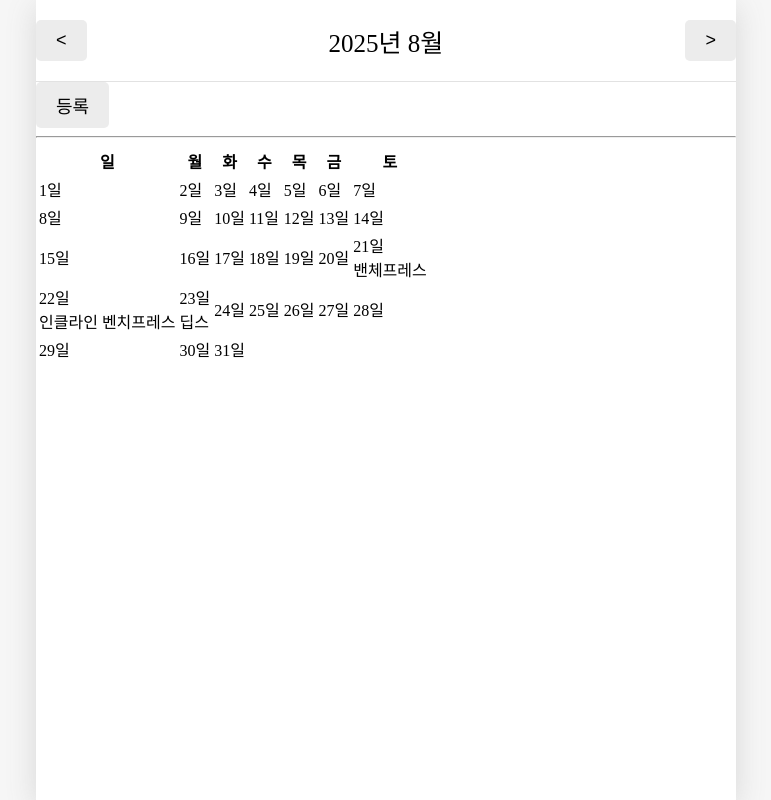
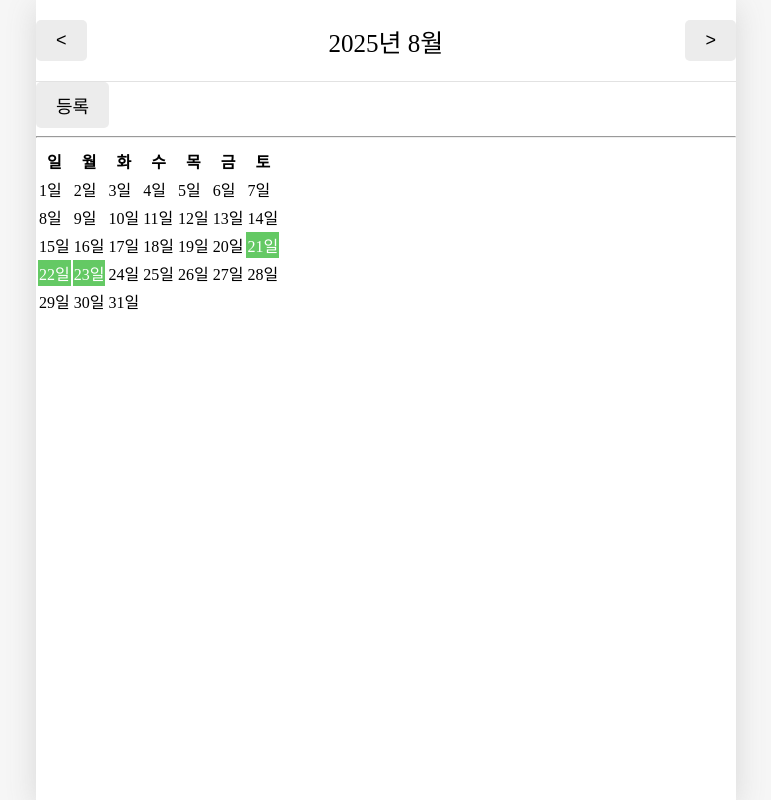
Before and after one commit to kingjaesung/react-fitness-project, a React (Create React App) app in the folder fitness/: page / in a window 1280 px wide. Shown: the whole page, without its empty margins (254-1025 px from the left). Built offline with nearby package versions, Linux system fonts and the light colour scheme.

Commit message:
달력 완성 최최종

```diff
--- a/fitness/src/component/Fitness.css
+++ b/fitness/src/component/Fitness.css
@@ -1,7 +1,10 @@
-
-
 .list_main > div {
 
   cursor: pointer;        /* 버튼 느낌 */
   user-select: none;      /* 드래그 방지 */
 }
+
+.include{
+    background-color: #64c964;
+    color: white;
+}
--- a/fitness/src/component/FitnessList.js
+++ b/fitness/src/component/FitnessList.js
@@ -29,9 +29,9 @@ const FitnessList = ({value}) => {
                 <td
                   key={month}
                   onClick={() => item && onClick(item.no)}
+                  className={item && item.no !== undefined && item.no !== null ? "include" : ""}
                 >
                   <label>{day}일</label><br />
-                  {item ? item.title : null}
                 </td>
               )
           })}
```
